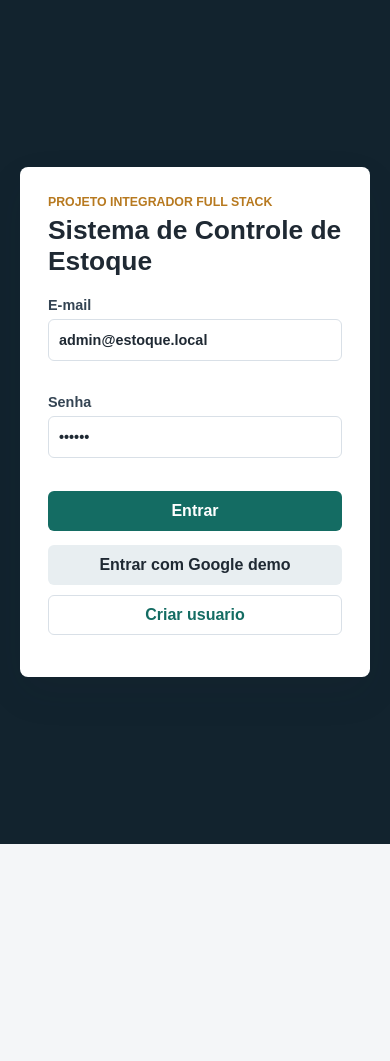
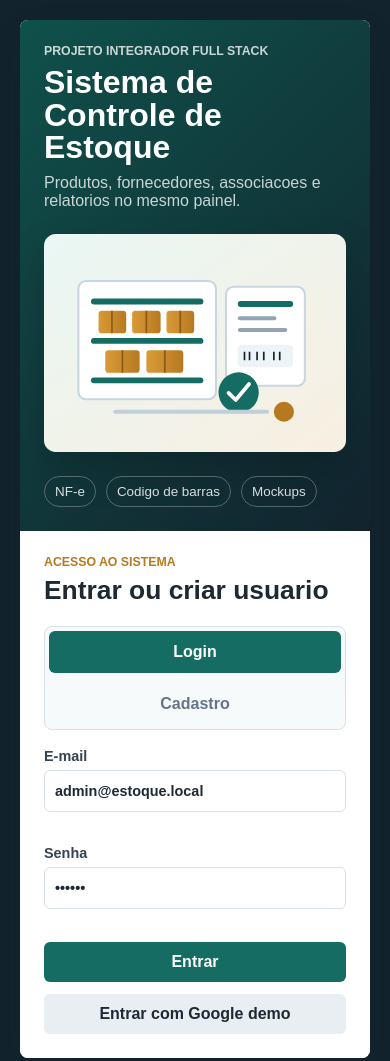
Before and after one commit to mateusfariasf/projeto-integrador-fullstack, a website: page public/index.html in a window 390 px wide. Before the commit the page ends 844 px from the top, so only its background shows below. Drawn offline with Linux system fonts and the light colour scheme.

Commit message:
Ajustar tela de acesso e sidebar

```diff
--- a/public/app.js
+++ b/public/app.js
@@ -59,7 +59,13 @@ function setupAuth() {
   $("#registerForm").addEventListener("submit", register);
   $("#googleDemoLogin").addEventListener("click", googleDemoLogin);
   $("#logoutButton").addEventListener("click", logout);
-  $("#toggleRegister").addEventListener("click", () => $("#registerForm").classList.toggle("hidden"));
+  $("#authErrorClose").addEventListener("click", closeAuthErrorModal);
+  $("#authErrorModal").addEventListener("click", (event) => {
+    if (event.target.id === "authErrorModal") closeAuthErrorModal();
+  });
+  $$(".auth-tab").forEach((button) => {
+    button.addEventListener("click", () => setAuthMode(button.dataset.authMode));
+  });
 }
 
 function setupForms() {
@@ -108,10 +114,9 @@ async function login(event) {
     showApp();
     await loadAll();
     applyRouteFromHash();
-    showSuccessModal("Login realizado", "Acesso autorizado ao sistema de controle de estoque.", "Autenticacao");
   } catch (error) {
     showErrors("#loginForm", error.data?.errors);
-    showAlert(error.message, "danger");
+    showAuthError(error.message || "Senha ou e-mail incorretos.");
   }
 }
 
@@ -139,9 +144,8 @@ async function googleDemoLogin() {
     showApp();
     await loadAll();
     applyRouteFromHash();
-    showSuccessModal("Login Google demo", "Sessao demonstrativa criada com sucesso.", "Autenticacao");
   } catch (error) {
-    showAlert(error.message, "danger");
+    showAuthError(error.message || "Nao foi possivel criar o login demonstrativo.");
   }
 }
 
@@ -869,6 +873,7 @@ function clearSession() {
 function showAuth() {
   $("#authScreen").classList.remove("hidden");
   $("#appShell").classList.add("hidden");
+  setAuthMode("login");
 }
 
 function showApp() {
@@ -891,6 +896,27 @@ function applySidebarState() {
     toggle.title = label;
     toggle.setAttribute("aria-label", label);
   }
+}
+
+function setAuthMode(mode) {
+  const selected = mode === "register" ? "register" : "login";
+  $$(".auth-tab").forEach((button) => {
+    const active = button.dataset.authMode === selected;
+    button.classList.toggle("active", active);
+    button.setAttribute("aria-selected", String(active));
+  });
+  $$(".auth-panel").forEach((panel) => {
+    panel.classList.toggle("active", panel.dataset.authPanel === selected);
+  });
+}
+
+function showAuthError(message) {
+  $("#authErrorMessage").textContent = message || "Confira os dados informados e tente novamente.";
+  $("#authErrorModal").classList.remove("hidden");
+}
+
+function closeAuthErrorModal() {
+  $("#authErrorModal").classList.add("hidden");
 }
 
 function fillForm(form, data) {
--- a/public/index.html
+++ b/public/index.html
@@ -8,10 +8,30 @@
   </head>
   <body>
     <main class="auth-screen" id="authScreen">
-      <section class="auth-card">
+      <section class="auth-layout">
+        <aside class="auth-visual" aria-label="Controle de estoque">
+          <div>
             <p class="eyebrow">Projeto Integrador Full Stack</p>
             <h1>Sistema de Controle de Estoque</h1>
-        <form id="loginForm" class="auth-form">
+            <p>Produtos, fornecedores, associacoes e relatorios no mesmo painel.</p>
+          </div>
+          <img src="/assets/auth-estoque.svg" alt="Prateleiras de estoque com caixas e cadastro" />
+          <div class="auth-visual-footer">
+            <span>NF-e</span>
+            <span>Codigo de barras</span>
+            <span>Mockups</span>
+          </div>
+        </aside>
+
+        <section class="auth-card">
+          <p class="eyebrow">Acesso ao sistema</p>
+          <h2>Entrar ou criar usuario</h2>
+          <div class="auth-switch" role="tablist" aria-label="Alternar entre login e cadastro">
+            <button class="auth-tab active" type="button" data-auth-mode="login" role="tab" aria-selected="true">Login</button>
+            <button class="auth-tab" type="button" data-auth-mode="register" role="tab" aria-selected="false">Cadastro</button>
+          </div>
+
+          <form id="loginForm" class="auth-form auth-panel active" data-auth-panel="login">
             <label>
               E-mail
               <input name="email" type="email" value="admin@estoque.local" autocomplete="email" required />
@@ -23,12 +43,10 @@
               <span class="error" data-error="senha"></span>
             </label>
             <button type="submit">Entrar</button>
+            <button class="secondary" type="button" id="googleDemoLogin">Entrar com Google demo</button>
           </form>
-        <div class="auth-actions">
-          <button class="secondary" id="googleDemoLogin">Entrar com Google demo</button>
-          <button class="ghost" id="toggleRegister">Criar usuario</button>
-        </div>
-        <form id="registerForm" class="auth-form hidden">
+
+          <form id="registerForm" class="auth-form auth-panel" data-auth-panel="register">
             <label>
               Nome
               <input name="nome" autocomplete="name" />
@@ -46,6 +64,7 @@
             </label>
             <button type="submit">Cadastrar e entrar</button>
           </form>
+        </section>
       </section>
     </main>
 
@@ -472,6 +491,17 @@
     </div>
 
     <div class="alert-stack" id="alertStack" aria-live="polite"></div>
+    <div class="auth-error-modal hidden" id="authErrorModal" role="dialog" aria-modal="true" aria-labelledby="authErrorTitle">
+      <div class="auth-error-card">
+        <div class="auth-error-icon">!</div>
+        <div>
+          <p class="eyebrow">Acesso negado</p>
+          <h2 id="authErrorTitle">Senha ou e-mail incorretos</h2>
+          <p id="authErrorMessage">Confira os dados informados e tente novamente.</p>
+        </div>
+        <button type="button" id="authErrorClose">Entendi</button>
+      </div>
+    </div>
     <div class="success-modal hidden" id="successModal" role="dialog" aria-modal="true">
       <div class="success-card">
         <div class="success-icon">OK</div>
--- a/public/styles.css
+++ b/public/styles.css
@@ -43,20 +43,70 @@ textarea {
   background: var(--sidebar);
 }
 
-.auth-card {
-  width: min(430px, 100%);
+.auth-layout {
+  display: grid;
+  grid-template-columns: minmax(0, 1.2fr) minmax(360px, 430px);
+  width: min(980px, 100%);
+  overflow: hidden;
   border-radius: 8px;
   background: #ffffff;
-  padding: 28px;
   box-shadow: var(--shadow);
 }
 
-.auth-card h1 {
+.auth-visual {
+  display: grid;
+  align-content: space-between;
+  gap: 24px;
+  min-height: 590px;
+  padding: 34px;
+  background: linear-gradient(135deg, #0f514b 0%, #12232e 100%);
+  color: white;
+}
+
+.auth-visual h1 {
+  max-width: 520px;
+  margin: 8px 0 10px;
+  font-size: clamp(2rem, 4vw, 3.4rem);
+  line-height: 1.02;
+}
+
+.auth-visual p {
+  max-width: 430px;
+  margin: 0;
+  color: rgba(255, 255, 255, 0.78);
+}
+
+.auth-visual img {
+  width: min(100%, 520px);
+  justify-self: center;
+  border-radius: 8px;
+  box-shadow: 0 18px 38px rgba(0, 0, 0, 0.18);
+}
+
+.auth-visual-footer {
+  display: flex;
+  flex-wrap: wrap;
+  gap: 10px;
+}
+
+.auth-visual-footer span {
+  border: 1px solid rgba(255, 255, 255, 0.28);
+  border-radius: 999px;
+  padding: 7px 10px;
+  color: rgba(255, 255, 255, 0.84);
+  font-size: 0.84rem;
+}
+
+.auth-card {
+  align-self: center;
+  width: 100%;
+  background: #ffffff;
+  padding: 34px;
+}
+
+.auth-card h2 {
   margin: 6px 0 0;
   letter-spacing: 0;
-}
-
-.auth-card h1 {
   margin-bottom: 20px;
   font-size: 1.65rem;
 }
@@ -66,11 +116,34 @@ textarea {
   gap: 12px;
 }
 
-.auth-actions {
+.auth-switch {
   display: grid;
   grid-template-columns: 1fr 1fr;
   gap: 10px;
-  margin: 14px 0;
+  margin-bottom: 18px;
+  padding: 4px;
+  border: 1px solid var(--line);
+  border-radius: 8px;
+  background: #f7fafb;
+}
+
+.auth-tab {
+  min-height: 42px;
+  background: transparent;
+  color: var(--muted);
+}
+
+.auth-tab.active {
+  background: var(--primary);
+  color: #ffffff;
+}
+
+.auth-panel {
+  display: none;
+}
+
+.auth-panel.active {
+  display: grid;
 }
 
 .app-shell {
@@ -304,6 +377,11 @@ button {
   padding-inline: 12px;
 }
 
+.app-shell.sidebar-collapsed .sidebar-head {
+  flex-direction: column;
+  align-items: center;
+}
+
 .app-shell.sidebar-collapsed .sidebar-head,
 .app-shell.sidebar-collapsed .tabs,
 .app-shell.sidebar-collapsed .sidebar-footer {
@@ -336,7 +414,12 @@ button {
 }
 
 .app-shell.sidebar-collapsed .sidebar-toggle {
+  display: grid;
   margin-inline: auto;
+  pointer-events: auto;
+  opacity: 1;
+  outline: 2px solid rgba(255, 255, 255, 0.1);
+  outline-offset: 2px;
 }
 
 .tab.active,
@@ -962,7 +1045,8 @@ dd {
   border-left-color: var(--accent);
 }
 
-.success-modal {
+.success-modal,
+.auth-error-modal {
   position: fixed;
   inset: 0;
   z-index: 40;
@@ -972,7 +1056,8 @@ dd {
   background: rgba(18, 35, 46, 0.55);
 }
 
-.success-card {
+.success-card,
+.auth-error-card {
   display: grid;
   grid-template-columns: auto minmax(0, 1fr);
   gap: 14px;
@@ -984,7 +1069,8 @@ dd {
   animation: modalIn 180ms ease-out;
 }
 
-.success-icon {
+.success-icon,
+.auth-error-icon {
   display: grid;
   width: 48px;
   height: 48px;
@@ -996,12 +1082,20 @@ dd {
   font-weight: 900;
 }
 
+.auth-error-icon {
+  background: rgba(180, 35, 24, 0.12);
+  color: var(--danger);
+}
+
 .success-card h2,
-.success-card p {
+.success-card p,
+.auth-error-card h2,
+.auth-error-card p {
   margin: 0;
 }
 
-.success-card button {
+.success-card button,
+.auth-error-card button {
   grid-column: 1 / -1;
   justify-self: end;
   min-width: 100px;
@@ -1019,6 +1113,18 @@ dd {
 }
 
 @media (max-width: 1080px) {
+  .auth-layout {
+    grid-template-columns: 1fr;
+  }
+
+  .auth-visual {
+    min-height: auto;
+  }
+
+  .auth-visual img {
+    max-width: 420px;
+  }
+
   .app-shell {
     grid-template-columns: 1fr;
   }
@@ -1052,7 +1158,7 @@ dd {
 }
 
 @media (max-width: 760px) {
-  .auth-actions,
+  .auth-switch,
   .form-grid,
   .tabs,
   .sidebar-footer,
@@ -1085,4 +1191,14 @@ dd {
   button {
     width: 100%;
   }
+
+  .auth-card,
+  .auth-visual {
+    padding: 24px;
+  }
+
+  .auth-error-card,
+  .success-card {
+    grid-template-columns: 1fr;
+  }
 }
```
Also changed, not shown: public/assets/auth-estoque.svg (added). Lines whose indentation alone changed are shown as unchanged.
